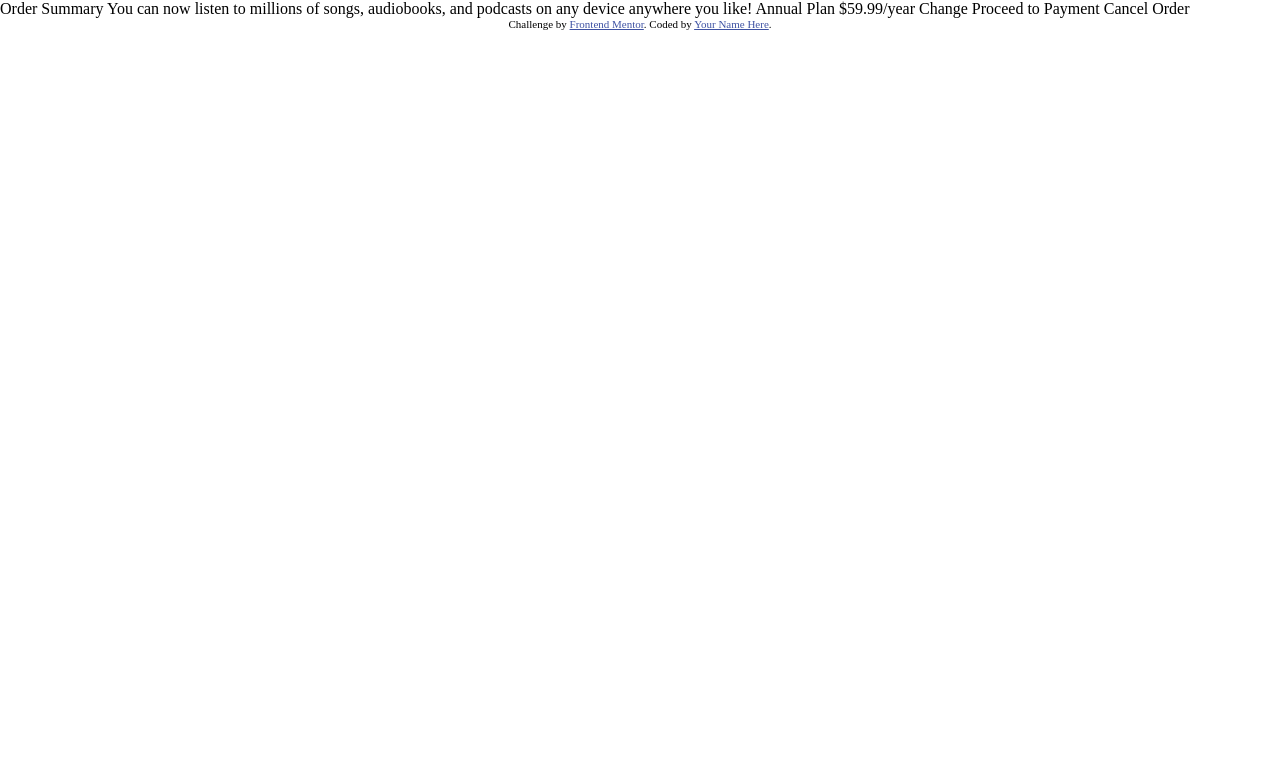
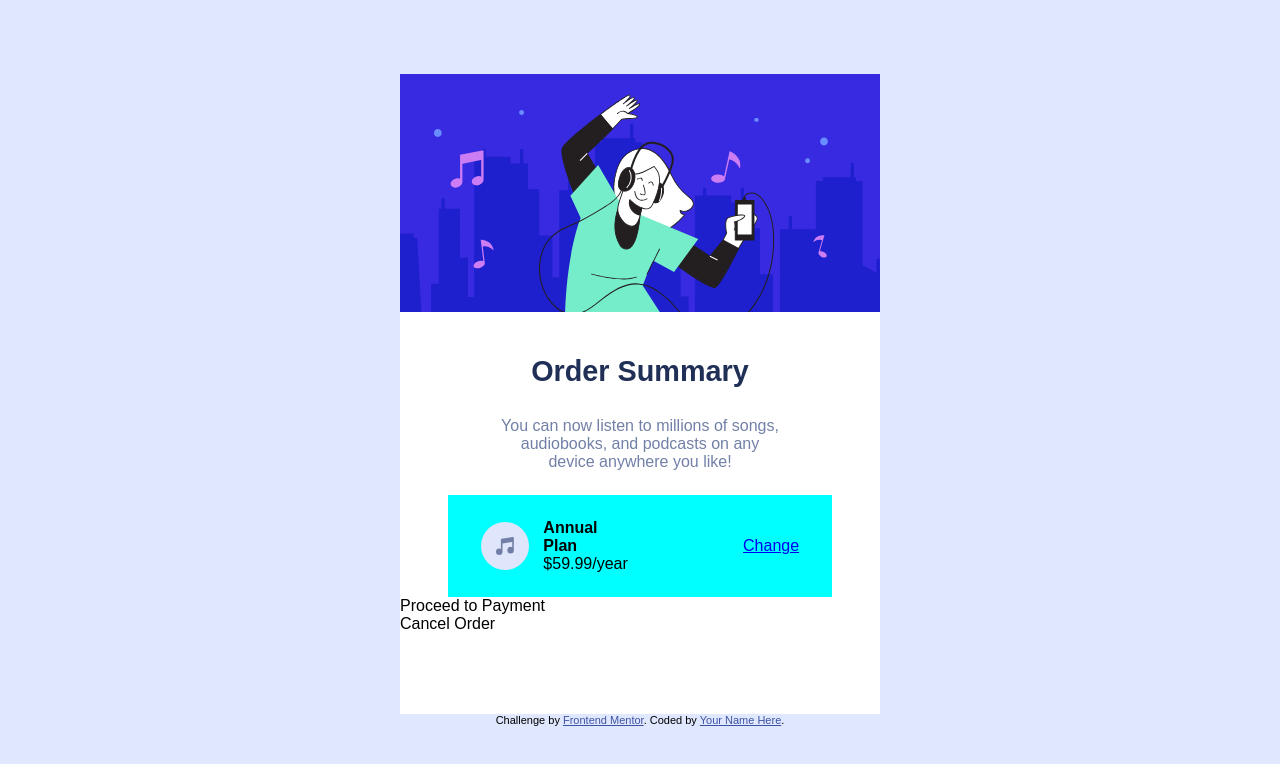
Before and after one commit to BrunoAfonsoOliveira/order-summary-component-main, a plain HTML site: page index.html in a window 1280 px wide. Drawn offline with Linux system fonts and the light colour scheme.

Commit message:
atualizei

```diff
--- a/index.html
+++ b/index.html
@@ -8,19 +8,25 @@
   <link rel="stylesheet" href="style.css">
 </head>
 <body>
-  Order Summary
-
-  You can now listen to millions of songs, audiobooks, and podcasts on any
-  device anywhere you like!
-
-  Annual Plan
-  $59.99/year
-
-  Change
-
-  Proceed to Payment
-  Cancel Order
-
+  <main class="card">
+    <div class="hero-container">
+      <!-- <img class="hero" src="images/illustration-hero.svg" alt=""> -->
+    </div>
+    <h1 class="title">Order Summary</h1>
+    <p class="description">You can now listen to millions of songs, audiobooks, and podcasts on any device anywhere you like!</p>
+    <div class="plan-container">
+      <img class="icon-plan" src="images/icon-music.svg" alt="">
+      <div class="features-container">
+        <h1 class="title-plan">Annual Plan</h1>
+        <p class="price-plan">$59.99/year</p>
+      </div>
+      <a class="change-plan" href="#">Change</a>
+    </div>
+    <div class="payment-btn">
+      <p>Proceed to Payment</p>
+    </div>
+    <p class="cancel">Cancel Order</p>
+  </main>
   <div class="attribution">
     Challenge by <a href="https://www.frontendmentor.io?ref=challenge" target="_blank">Frontend Mentor</a>.
     Coded by <a href="#">Your Name Here</a>.
--- a/style.css
+++ b/style.css
@@ -1,8 +1,86 @@
+:root {
+    --bg-color: hsl(225, 100%, 94%);
+    --title: hsl(223, 47%, 23%);
+    --description: hsl(224, 23%, 55%);
+}
+
 * {
     margin: 0;
     padding: 0;
     box-sizing: border-box;
 }
 
+@import url('https://fonts.googleapis.com/css2?family=Red+Hat+Display:wght@500;700;900&display=swap');
+
+body {
+    font-family: 'Red Hat Display', sans-serif;
+    height: 100vh;
+    display: flex;
+    flex-direction: column;
+    align-items: center;
+    justify-content: center;
+    background-color: var(--bg-color);
+}
+
+.card {
+    background-color: rgb(255, 255, 255);
+    height: 80%;
+    max-width: 480px;
+    width: 90%;
+}
+
+.hero-container {
+    max-height: 238px;
+    height: 40%;
+    width: 100%;
+    background: grey url(images/illustration-hero.svg) center center/cover no-repeat;
+}
+
+.title {
+    text-align: center;
+    margin: 1.5em 0 1em 0;
+    font-size: 1.8rem;
+    color: var(--title);
+}
+
+.description {
+    max-width: 280px;
+    width: 70%;
+    text-align: center;
+    margin: auto;
+    color: var(--description);
+    padding-bottom: 5%;
+}
+
+.plan-container {
+    display: flex;
+    justify-content: center;
+    align-items: center;
+    padding: 5% 10%;
+    background-color: aqua;
+    width: 80%;
+    margin: auto;
+}
+
+.icon-plan {
+    margin-right: 5%;
+}
+
+.change-plan {
+    text-align: end;
+    align-self: center;
+    margin-left: 40%;
+}
+
+.features-container {
+    display: flex;
+    flex-direction: column;
+    justify-content: center;
+}
+
+.title-plan {
+    font-size: 1em;
+}
+
 .attribution { font-size: 11px; text-align: center; }
 .attribution a { color: hsl(228, 45%, 44%); }
```
